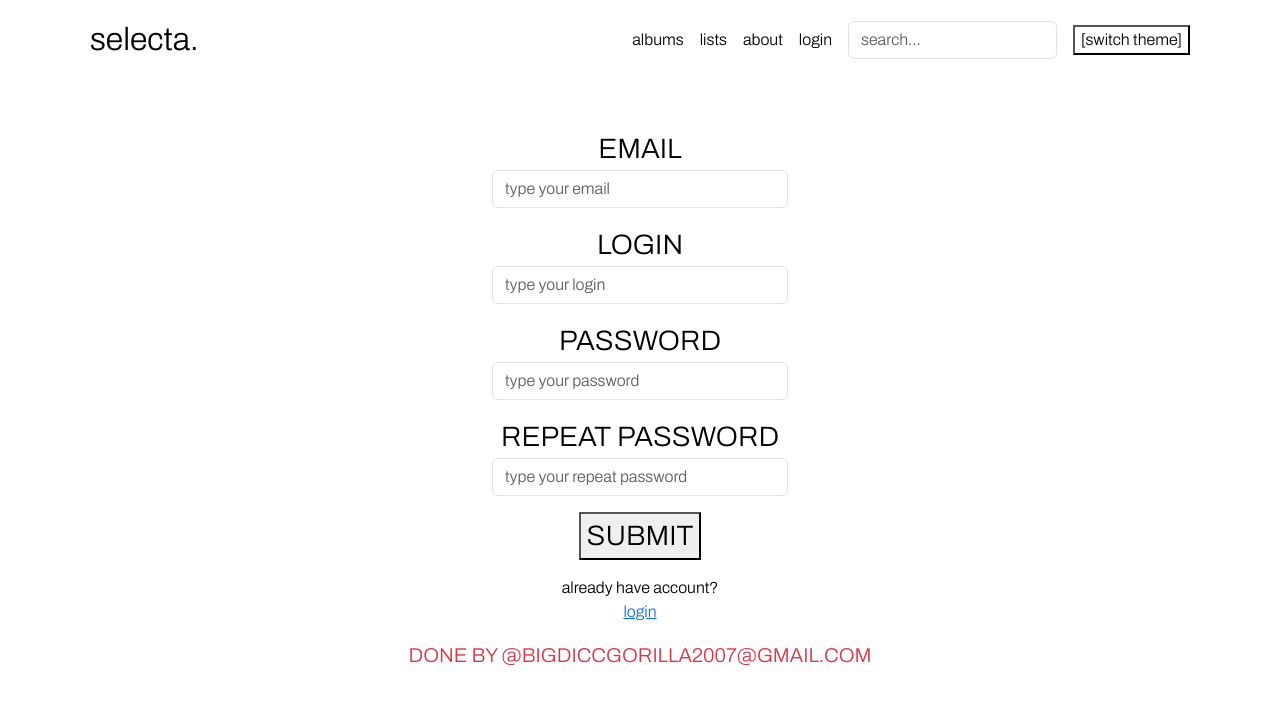
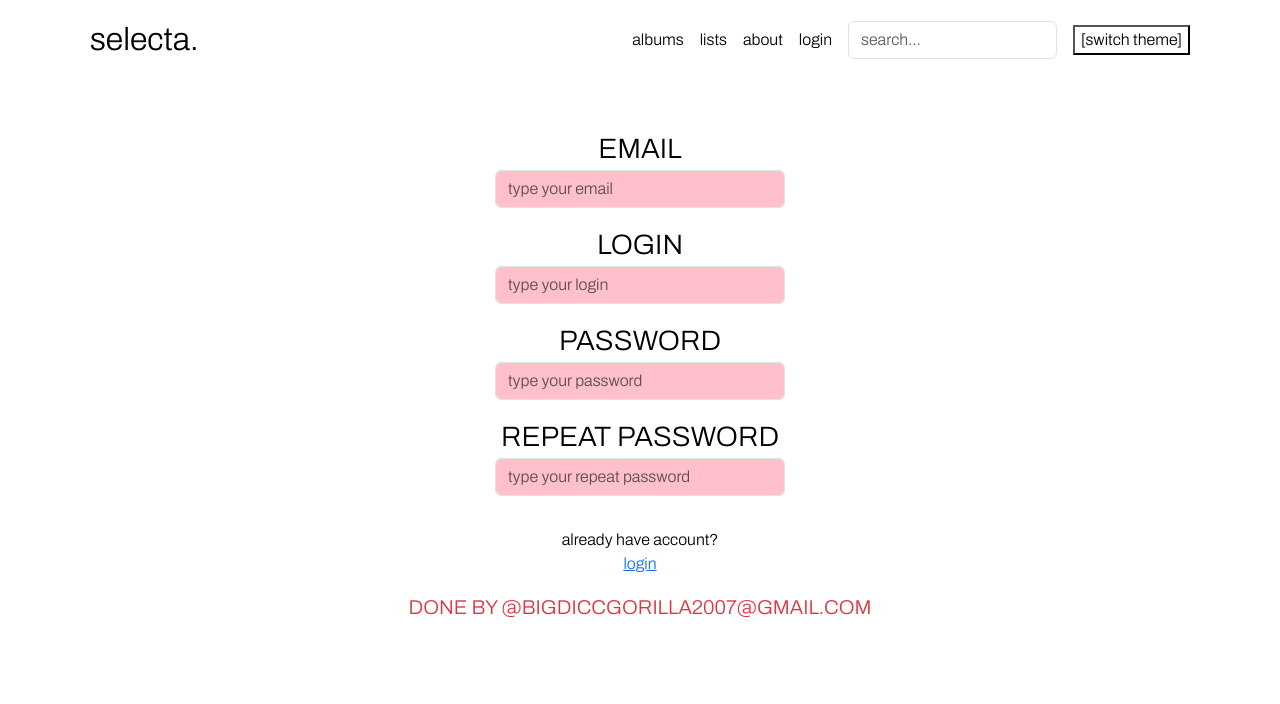
Before and after one commit to boriskobezhikov/selecta, a React (Create React App) app in the folder selecta/: page /register in a window 1280 px wide. Shown: the top 704 px of the page. Built offline with nearby package versions, Linux system fonts and the light colour scheme.

Commit message:
Color validation in login and reg forms

```diff
--- a/selecta/src/elements/LoginForm.tsx
+++ b/selecta/src/elements/LoginForm.tsx
@@ -1,26 +1,30 @@
 import React, { useContext } from 'react';
 import { ThemeContext } from '../App';
+import LoginLabel from './LoginLabel';
 
-type loginProps = {
-    text: string;
+type registerLoginType = {
+    type: string;
 }
 
-const LoginForm = (props: loginProps) => {
-
-    const handleInputChange = () => {
-
-    }
+const LoginForm = (props: registerLoginType) => {
 
     const theme = useContext(ThemeContext)
 
     return (
         <div className='container-fluid text-center pb-3 fs-3' style={{color: (theme.theme === 'white' ? 'black' : 'white'), fontWeight: '800'}}>
-            {props.text.toUpperCase()}
-            <div className='row justify-content-center'>
-                <div className='col-sm-10 col-lg-3'>
-                    <input className="form-control" type="text" placeholder={`type your ${props.text}`} aria-label={`${props.text}`} onChange={handleInputChange} />
-                </div>
-            </div>
+            {props.type === 'login' ? (
+                            <>
+                            <LoginLabel text='login' type='login' />
+                            <LoginLabel text='password' type = 'password'/>
+                            </>
+            ) : (
+                <>
+                <LoginLabel text='email' type='email'/>
+                <LoginLabel text='login' type='login'/>
+                <LoginLabel text='password' type='password'/>
+                <LoginLabel text='repeat password' type='password'/>
+                </>
+            )}
         </div>
     )
 }
--- /dev/null
+++ b/selecta/src/elements/LoginLabel.tsx
@@ -0,0 +1,47 @@
+import React, { ChangeEvent, FormEvent, useContext, useState } from 'react';
+import { ThemeContext } from '../App';
+
+
+type loginProps = {
+    text: string;
+    type: string;
+}
+
+const LoginLabel = (props: loginProps) => {
+    const theme = useContext(ThemeContext)
+
+    const HandleInputChange = (event: ChangeEvent<HTMLInputElement>) => {
+        const inputValue: string =  event.target.value;
+        const validType: string = props.type;
+
+        if (validType == 'email') {
+            if (!inputValue.includes('@')) {
+                event.target.style.backgroundColor = 'pink';
+            }
+            else {
+                event.target.style.backgroundColor = 'white';
+            }
+        }
+        else {
+            if(inputValue.trim() === ''){
+                event.target.style.backgroundColor = 'pink'
+            }
+            else {
+                event.target.style.backgroundColor = 'white';
+            }
+        }
+    }
+
+    return (
+        <div className='container-fluid text-center pb-3 fs-3' style={{color: (theme.theme === 'white' ? 'black' : 'white'), fontWeight: '800'}}>
+            {props.text.toUpperCase()}
+            <div className='row justify-content-center'>
+                <div className='col-sm-10 col-lg-3'>
+                    <input type={props.type} className="form-control" style={{backgroundColor: 'pink'}} placeholder={`type your ${props.text}`} aria-label={`${props.text}`} onChange={HandleInputChange} />
+                </div>
+            </div>
+        </div>
+    )
+}
+
+export default LoginLabel;
--- a/selecta/src/routes/Login.tsx
+++ b/selecta/src/routes/Login.tsx
@@ -1,9 +1,9 @@
 import React, { useContext } from "react";
 import Header from "../elements/Header";
 import Footer from "../elements/Footer";
-import LoginForm from "../elements/LoginForm";
 import { ThemeContext } from "../App";
 import { Link } from "react-router-dom";
+import LoginForm from "../elements/LoginForm";
 
 const Login = () => {
     const theme = useContext(ThemeContext);
@@ -11,8 +11,7 @@ const Login = () => {
     return (
         <div className={' text-' + (theme.theme === 'white' ? 'black' : 'white') }>
             <Header/>
-            <LoginForm text='login'/>
-            <LoginForm text='password' />
+            <LoginForm type='login'></LoginForm>
             <div className="text-center pb-3">
                 doesnt have account? <br/>
 
--- a/selecta/src/routes/Register.tsx
+++ b/selecta/src/routes/Register.tsx
@@ -1,10 +1,9 @@
 import React, { useContext } from "react";
 import Header from "../elements/Header";
 import Footer from "../elements/Footer";
-import LoginForm from "../elements/LoginForm";
 import { ThemeContext } from "../App";
 import { Link } from "react-router-dom";
-import LoginButton from "../elements/LoginButton";
+import LoginForm from "../elements/LoginForm";
 
 const Register = () => {
     const theme = useContext(ThemeContext);
@@ -12,11 +11,7 @@ const Register = () => {
     return (
         <div className={' text-' + (theme.theme === 'white' ? 'black' : 'white') }>
             <Header/>
-            <LoginForm text='email'/>
-            <LoginForm text='login' />
-            <LoginForm text='password' />
-            <LoginForm text='repeat password' />
-            <LoginButton text="submit"></LoginButton>
+            <LoginForm type='register'></LoginForm>
             <div className="text-center pb-3">
                 already have account? <br/>
 
```
